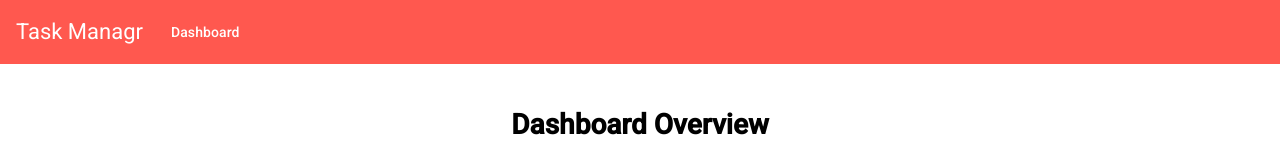
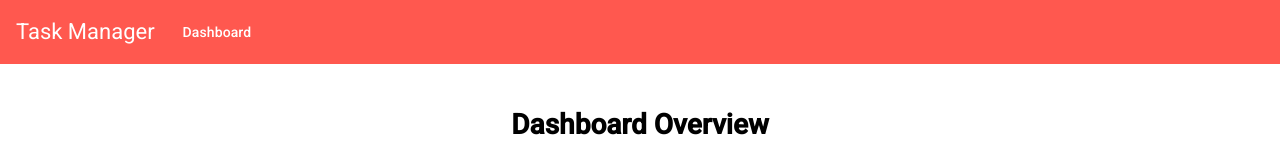
Before and after one commit to danielsogl/copilot-workflow-demo, an Angular app: page /dashboard in a window 1280 px wide. Shown: the top 150 px of the page. Built offline with nearby package versions, Linux system fonts and the light colour scheme; data requests are answered from the project's data file.

Commit message:
fix: correct application title spelling from 'Task Managr' to 'Task Manager'

```diff
--- a/src/app/core/components/navbar/navbar.component.html
+++ b/src/app/core/components/navbar/navbar.component.html
@@ -1,5 +1,5 @@
 <mat-toolbar>
-  <span>Task Managr</span>
+  <span>Task Manager</span>
   <nav class="nav-items">
     <a mat-button routerLink="/dashboard" routerLinkActive="active">Dashboard</a>
   </nav>
--- a/src/index.html
+++ b/src/index.html
@@ -2,7 +2,7 @@
 <html lang="en">
   <head>
     <meta charset="utf-8" />
-    <title>Task Managr</title>
+    <title>Task Manager</title>
     <base href="/" />
     <meta name="viewport" content="width=device-width, initial-scale=1" />
     <link rel="icon" type="image/x-icon" href="favicon.ico" />
```
